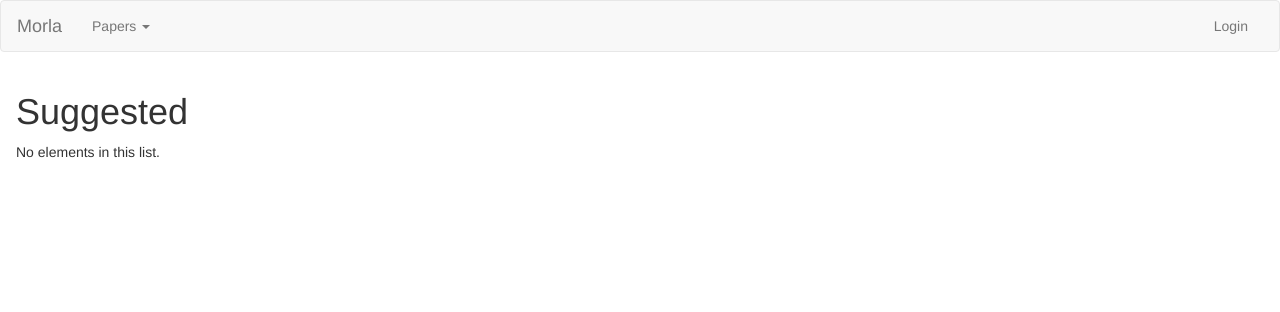
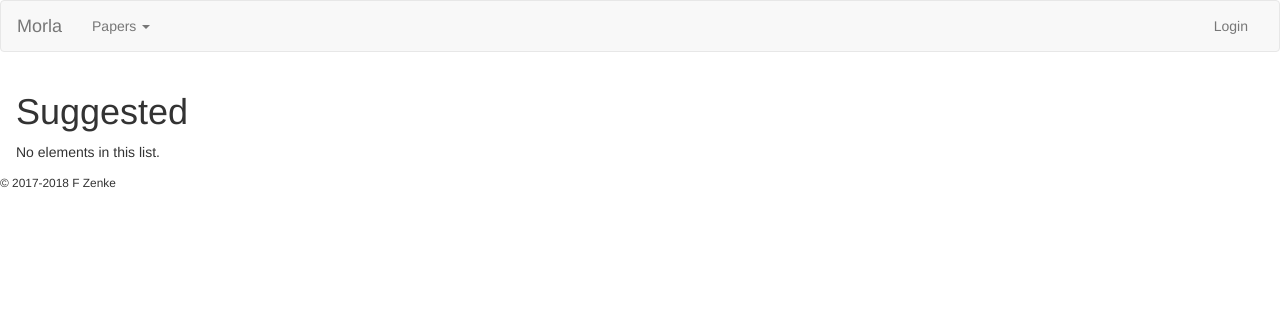
Before and after one commit to fzenke/morla, a Django app: page /papers/ in a window 1280 px wide. Shown: the top 312 px of the page. Run offline with Django 3.2, Linux system fonts and the light colour scheme; data that the repository does not hold is empty; some libraries are stand-ins or nearby versions.

Commit message:
Adds small copyright notice

```diff
--- a/papers/templates/papers/base.html
+++ b/papers/templates/papers/base.html
@@ -29,5 +29,6 @@
   <script src="{% static 'papers/js/bootstrap.min.js' %}"></script>
   <script src="{% static 'papers/js/papers-ajax.js' %}"></script>
   {% block javascript %}{% endblock %}
+  <p><small>&copy; 2017-2018 F Zenke</small></p>
   </body>
 </html>
```
